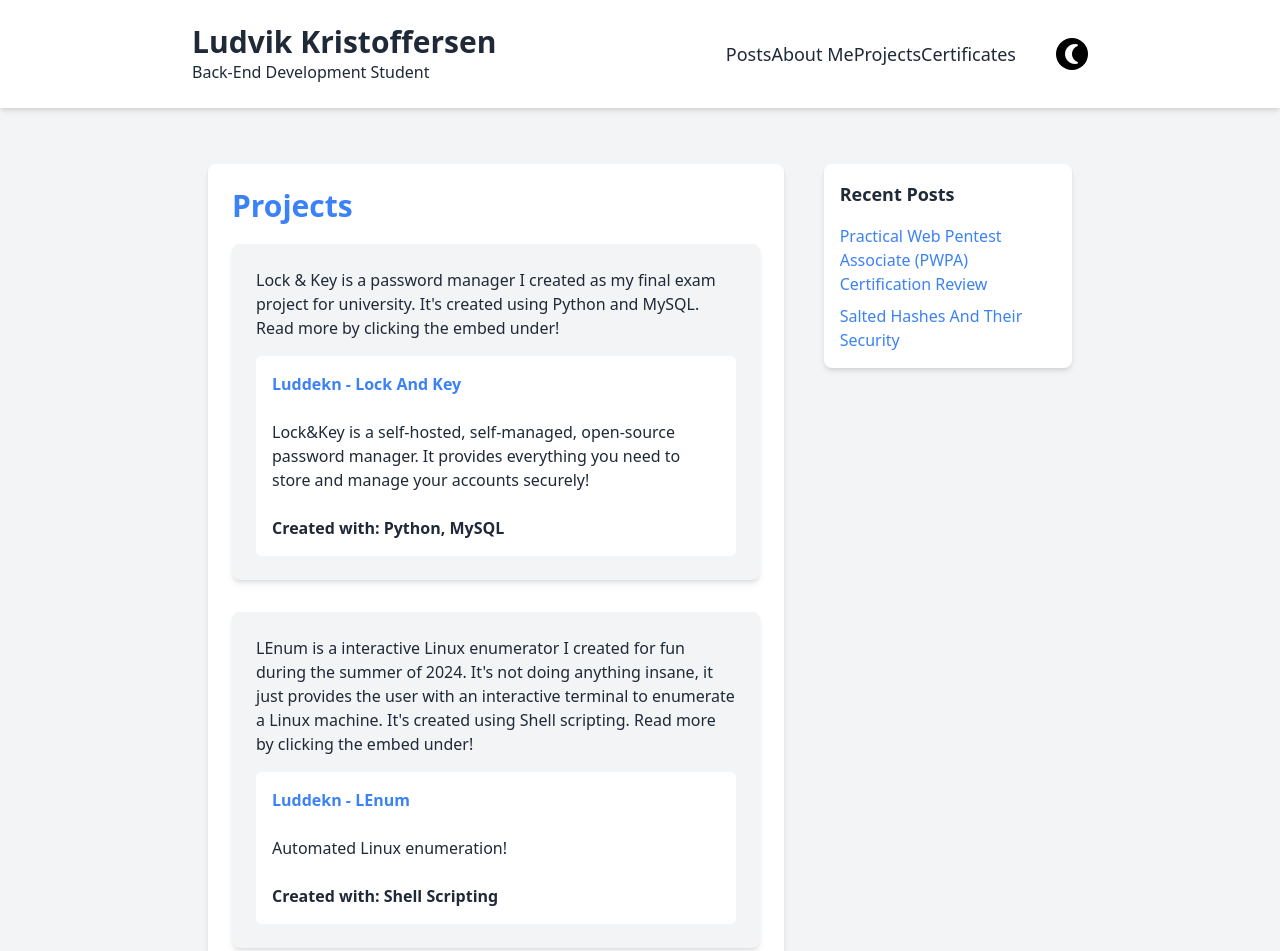
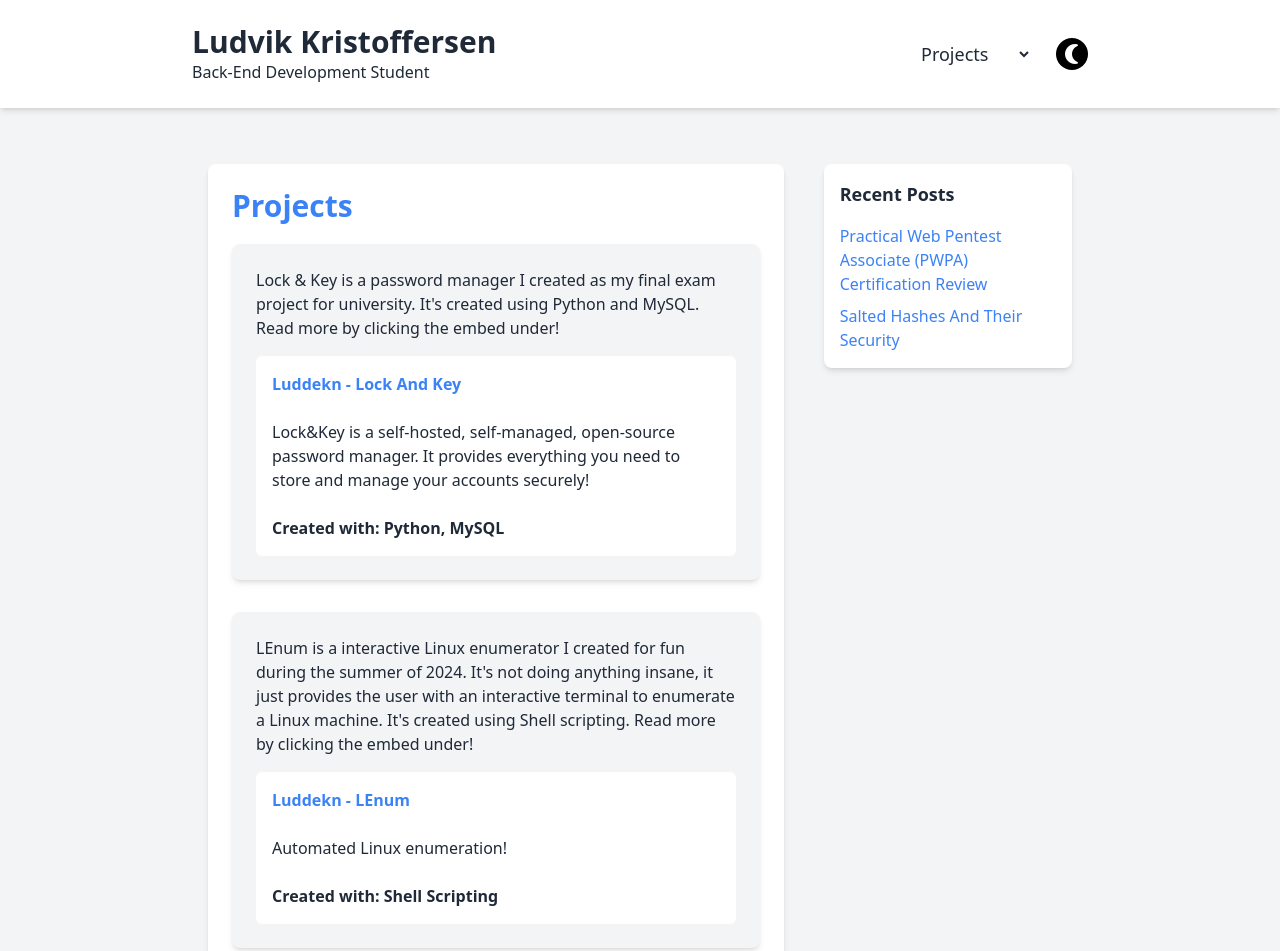
Before and after one commit to luddekn/luddekn.github.io, a website: page projects.html in a window 1280 px wide. Shown: the top 951 px of the page. Drawn offline with Linux system fonts and the light colour scheme.

Commit message:
Update projects.html

```diff
--- a/projects.html
+++ b/projects.html
@@ -16,22 +16,21 @@
 					<h2 class="text-3xl font-bold">Ludvik Kristoffersen</h2>
 					<p>Back-End Development Student</p>
 				</div>
-				<div id="header-right-side" class="flex items-center space-x-6">
-					<div id="burger-menu" class="burger-menu text-3xl cursor-pointer md:hidden">☰</div>
-					<ul id="header-links" class="hidden absolute top-full right-0 bg-white shadow-lg p-4 rounded-md md:flex md:relative md:space-x-6 md:bg-transparent md:shadow-none md:p-0 md:rounded-none text-lg">
-						<li>
-							<a href="./index.html" class="block px-4 py-2 hover:text-blue-500 dark:hover:text-red-500 hover:bg-gray-100 dark:hover:bg-gray-800 hover:transition-colors hover:duration-200 hover:ease-linear">Posts</a>
-						</li>
-						<li>
-							<a href="./about-me.html" class="block px-4 py-2 hover:text-blue-500 dark:hover:text-red-500 hover:bg-gray-100 dark:hover:bg-gray-800 hover:transition-colors hover:duration-200 hover:ease-linear">About Me</a>
-						</li>
-						<li>
-							<a href="./projects.html" class="block px-4 py-2 hover:text-blue-500 dark:hover:text-red-500 hover:bg-gray-100 dark:hover:bg-gray-800 hover:transition-colors hover:duration-200 hover:ease-linear">Projects</a>
-						</li>
-						<li>
-							<a href="./certificates.html" class="block px-4 py-2 hover:text-blue-500 dark:hover:text-red-500 hover:bg-gray-100 dark:hover:bg-gray-800 hover:transition-colors hover:duration-200 hover:ease-linear">Certificates</a>
-						</li>
-					</ul>
+				<div class="flex items-center space-x-6">
+					<!-- Navigation Menu -->
+					<div class="relative w-48">
+						<select
+							id="navigation-menu"
+							class="transition-background duration-200 ease-linear block w-full bg-white border border-transparent rounded-md text-lg text-gray-700 focus:ring-blue-500 focus:border-blue-500 appearance-none dark:bg-gray-800 dark:focus:border-red-500"
+							onchange="location = this.value;"
+						>
+							<option value="./index.html" class="text-black">Posts</option>
+							<option value="./about-me.html" class="text-black">About Me</option>
+							<option value="" disabled selected class="text-black">Projects</option>
+							<option value="./certificates.html" class="text-black">Certificates</option>
+						</select>
+					</div>
+
 					<button id="change-theme" class="flex items-center justify-center text-white p-2 bg-black w-8 h-8 rounded-full dark:bg-gray-200 dark:text-black">
 						<span id="theme-icon" class="material-icons">nightlight_round</span>
 					</button>
```
